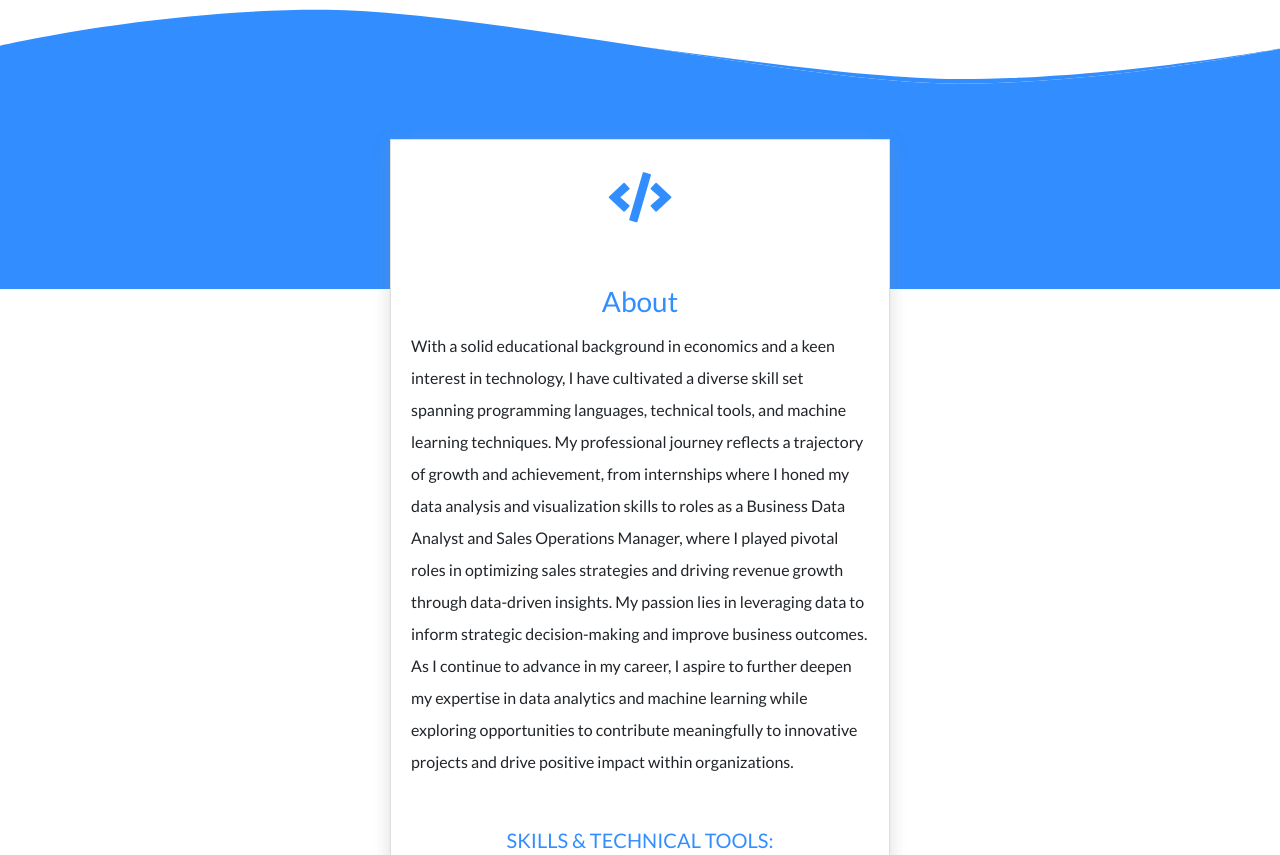
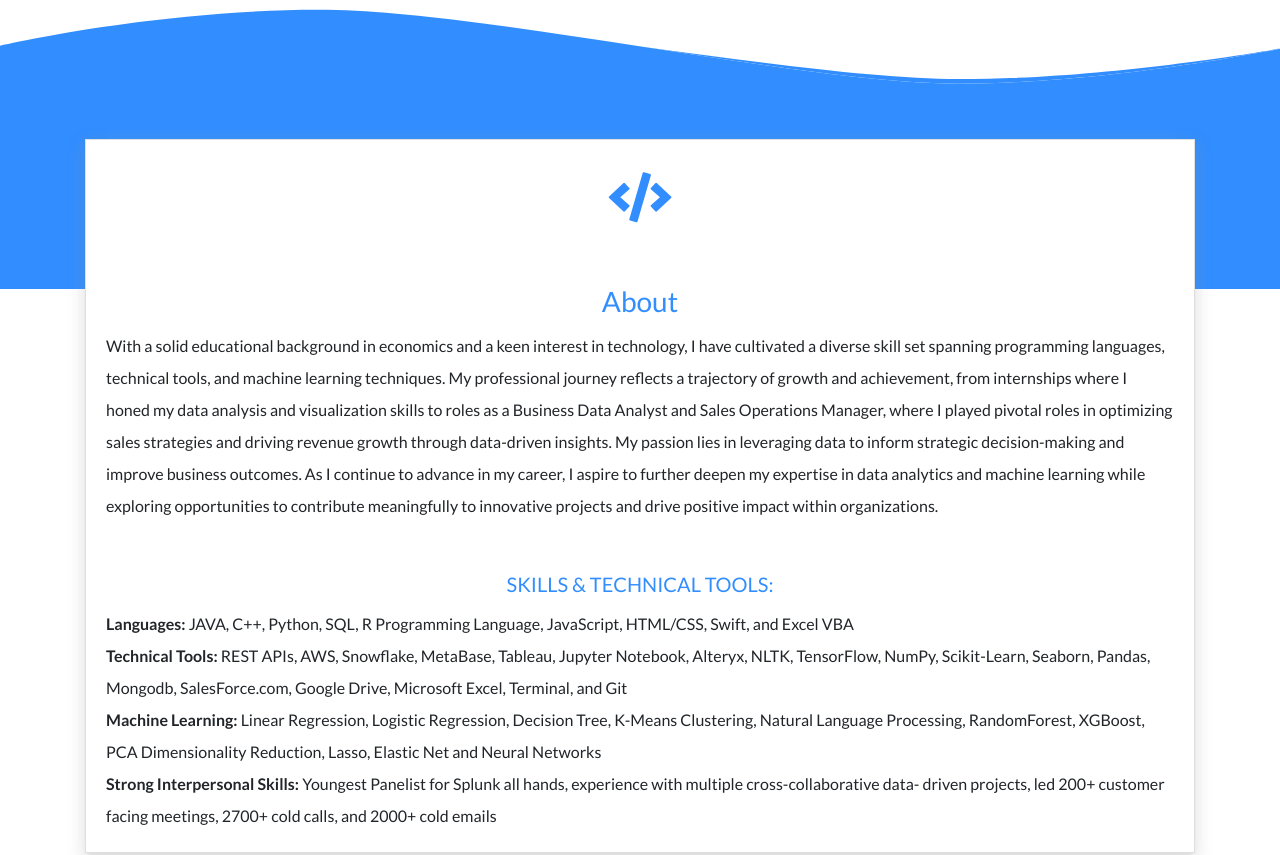
Before and after one commit to rbono22/rbono22.github.io, a plain HTML site: page index.html in a window 1280 px wide. Shown: the part 740-1595 px from the top of the page. Drawn offline with nearby package versions, Linux system fonts and the light colour scheme.

Commit message:
Update app.css

```diff
--- a/assets/css/app.css
+++ b/assets/css/app.css
@@ -64,10 +64,9 @@ html, body {
   .custom-card {
     transform: translateY(-150px);
     text-align: center;
-    width:500px;
-    max-width: 90%;
+    /* width: 500px; */
+    /* max-width: 90%; */
     margin: 0 auto;
-
   }
 
   .card {
```
